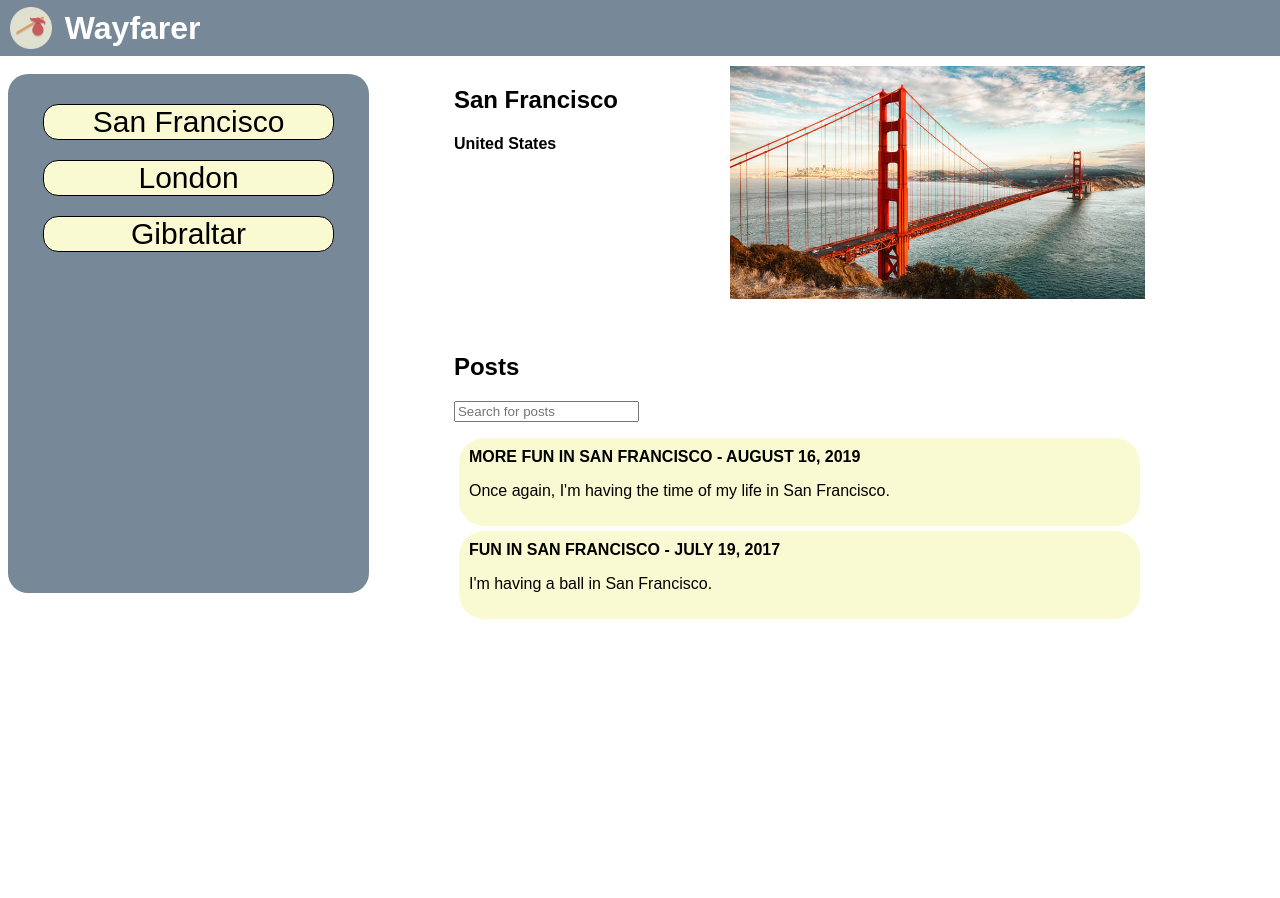
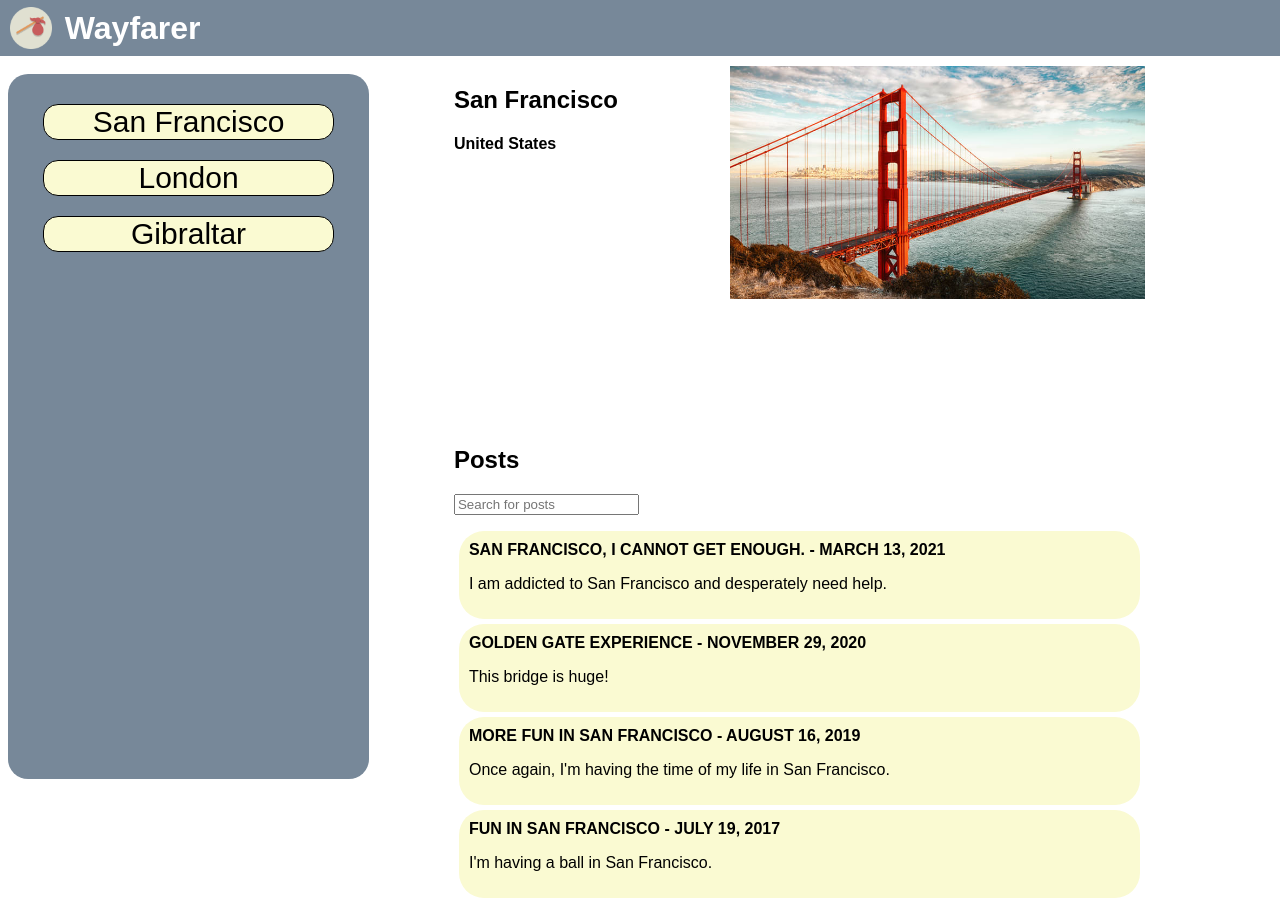
Before and after one commit to jackcurtin/wayfarer, an Angular app: page /cities/1 in a window 1280 px wide. Before the commit the page ends 800 px from the top, so only its background shows below. Built offline with nearby package versions, Linux system fonts and the light colour scheme.

Commit message:
added functionality to automatically populate posts in city objects

```diff
--- a/src/app/cities/cities.ts
+++ b/src/app/cities/cities.ts
@@ -1,22 +1,23 @@
 import {POSTS} from './city-listing/posts';
+import { SearchService} from './search/search.service';
 
 export const CITIES = [
   {
     id: 1,
     name: 'San Francisco',
     country: 'United States',
-    posts: [POSTS[0], POSTS[1]]
+    posts: []
   },
   {
     id: 2,
     name: 'London',
     country: 'United Kingdom',
-    posts: [POSTS[2]]
+    posts: []
   },
   {
     id: 3,
     name: 'Gibraltar',
     country: 'United Kingdom',
-    posts: [POSTS[3]]
+    posts: []
   }
 ];
--- a/src/app/cities/city-listing/city-listing.component.ts
+++ b/src/app/cities/city-listing/city-listing.component.ts
@@ -5,6 +5,7 @@ import {Subject} from 'rxjs';
 import {SearchService} from '../search/search.service';
 import {distinctUntilChanged} from 'rxjs/operators';
 import {CitiesService} from '../../services/cities/cities.service';
+import {POSTS} from './posts';
 
 
 @Component({
@@ -27,6 +28,14 @@ export class CityListingComponent implements OnInit {
       this.city = CITIES.find(city => {
         return city.id === parseInt(params.get('cityId'), 10);
       });
+      POSTS.forEach(post => {
+        if (this.city.posts.includes(post)){
+          console.log('post already included');
+        }
+        else if (post.cityId === this.city.id){
+          this.city.posts.push(post);
+        }
+      });
       this.citiesService.sortDate(this.city.posts);
     });
     this.searchSubject.pipe(distinctUntilChanged()).subscribe(searchCriteria => {
--- a/src/app/cities/city-listing/posts.ts
+++ b/src/app/cities/city-listing/posts.ts
@@ -30,5 +30,29 @@ export const POSTS = [
     date: 'May 6, 2020',
     cityId: 3,
     author: 'Catherine Michaels'
+  },
+  {
+    id: 5,
+    title: 'London. Incredible',
+    body: 'I love London.',
+    date: 'January 15, 2021',
+    cityId: 2,
+    author: 'Catherine Michaels'
+  },
+  {
+    id: 6,
+    title: 'San Francisco, I cannot get enough.',
+    body: 'I am addicted to San Francisco and desperately need help.',
+    date: 'March 13, 2021',
+    cityId: 1,
+    author: 'Michael Sanders'
+  },
+  {
+    id: 7,
+    title: 'Golden Gate Experience',
+    body: 'This bridge is huge!',
+    date: 'November 29, 2020',
+    cityId: 1,
+    author: 'Catherine Michaels'
   }
 ];
```
